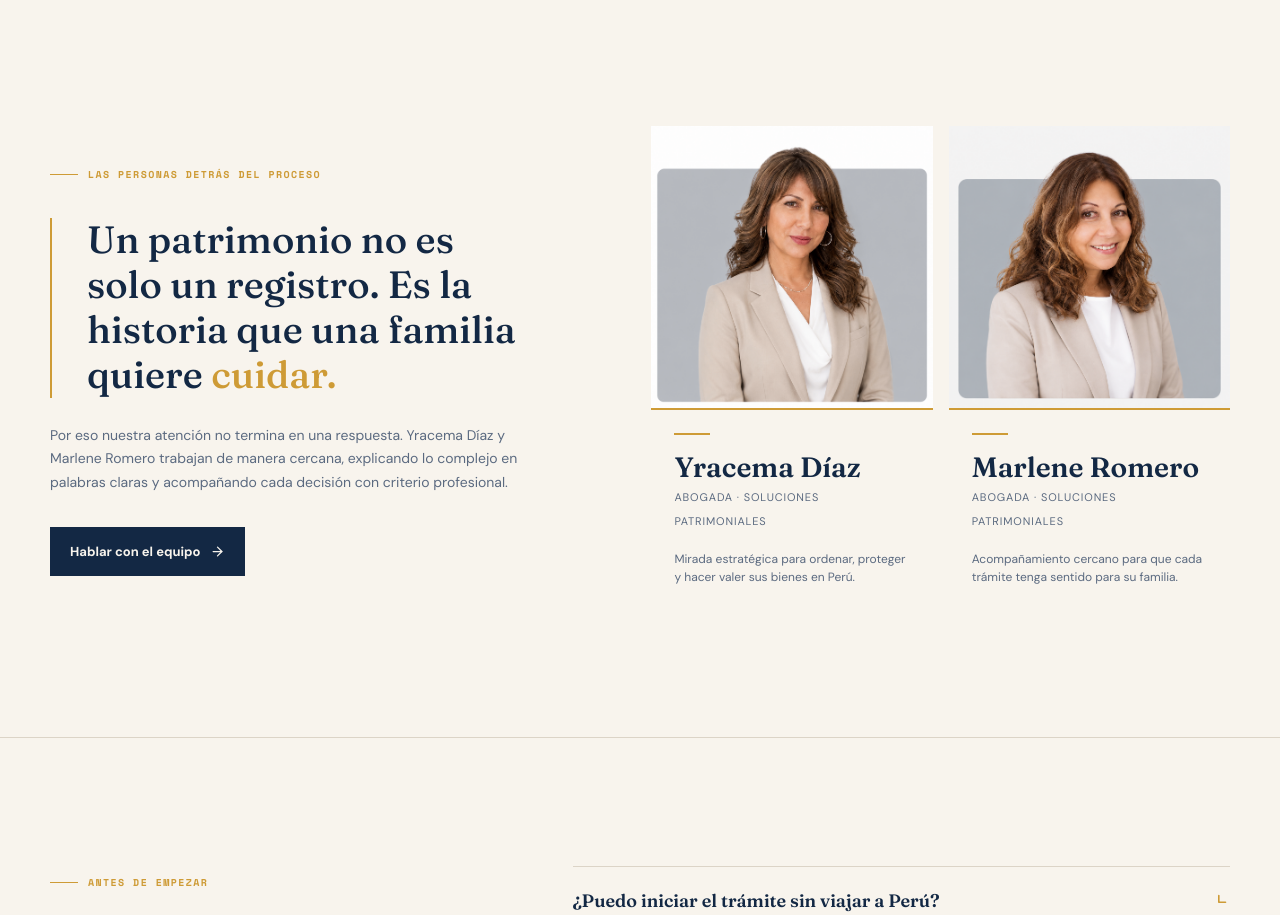
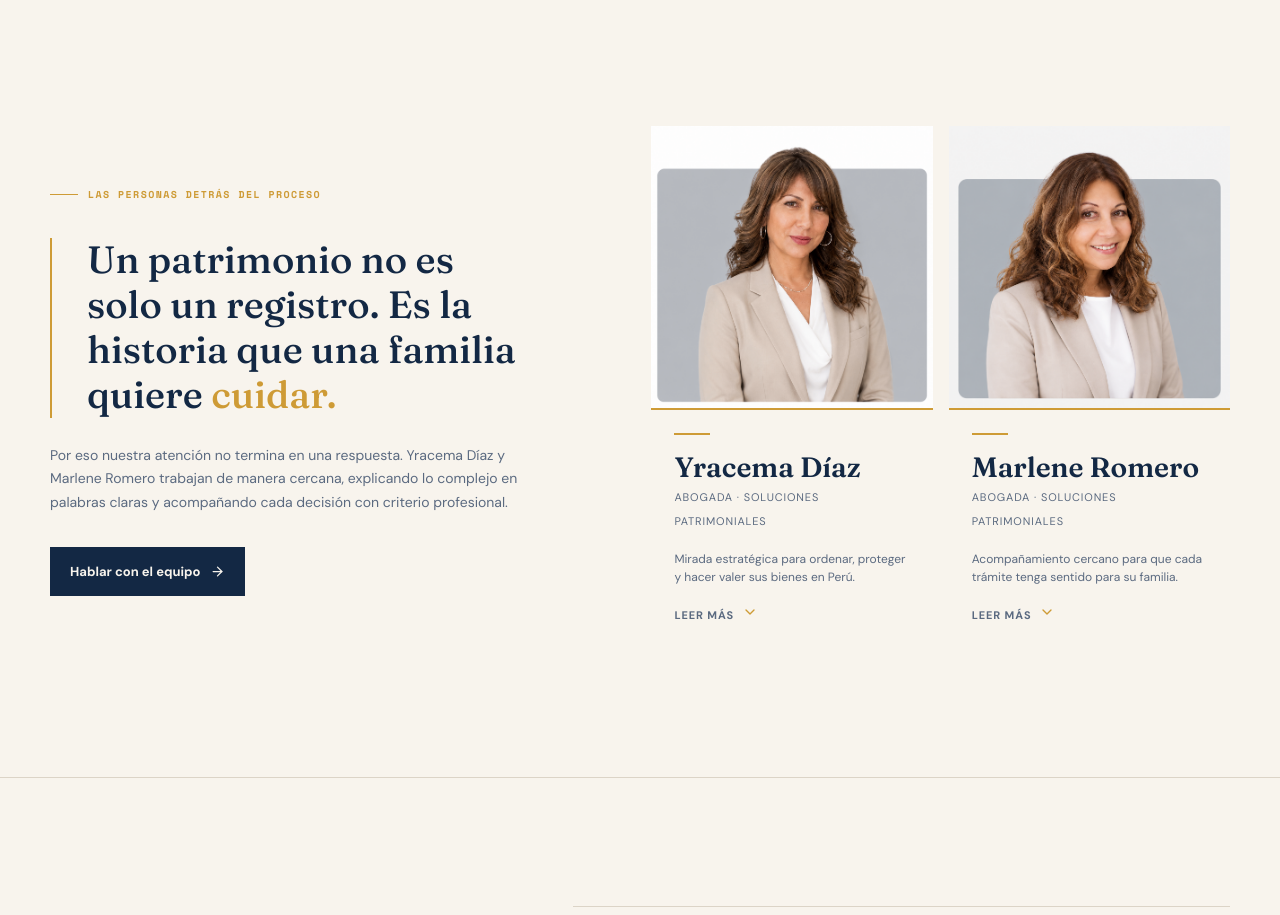
Before and after one commit to elektrorate/diaz-romero-landing, a React (Vite) app: page / in a window 1280 px wide. Shown: the part 3280-4195 px from the top of the page. Built offline with nearby package versions, Linux system fonts and the light colour scheme.

Commit message:
Perfil desplegable en tarjetas del equipo

```diff
--- a/src/App.tsx
+++ b/src/App.tsx
@@ -22,6 +22,23 @@ const patrimonyDetail = `${import.meta.env.BASE_URL}assets/patrimony-detail.jpg`
 const legalDetail = `${import.meta.env.BASE_URL}assets/legal-detail.jpg`;
 const attorneyYracema = `${import.meta.env.BASE_URL}yracema.png`;
 const attorneyMarlene = `${import.meta.env.BASE_URL}marlene.png`;
+
+const attorneys = [
+  {
+    name: 'Yracema Díaz',
+    photo: attorneyYracema,
+    role: 'Abogada · Soluciones patrimoniales',
+    short: 'Mirada estratégica para ordenar, proteger y hacer valer sus bienes en Perú.',
+    bio: 'Acompaña a peruanos en Estados Unidos en saneamiento físico y legal de inmuebles, sucesiones intestadas y división y partición de bienes. Su trabajo une el orden legal con la tranquilidad familiar: traduce procesos complejos en pasos claros, plazos definidos y decisiones seguras.',
+  },
+  {
+    name: 'Marlene Romero',
+    photo: attorneyMarlene,
+    role: 'Abogada · Soluciones patrimoniales',
+    short: 'Acompañamiento cercano para que cada trámite tenga sentido para su familia.',
+    bio: 'Se especializa en la atención virtual de familias peruanas en el exterior: declaratorias de herederos, regularización de inmuebles y partición de bienes. Se asegura de que cada persona entienda su caso, reciba seguimiento permanente y cierre cada etapa con respaldo documentado.',
+  },
+] as const;
 const phoneUs = '+17869403621';
 const phonePe = '+51997930932';
 const email = 'diazyromerosolucionespatrimonialesperu@gmail.com';
@@ -70,6 +87,7 @@ function App() {
   const [menuOpen, setMenuOpen] = useState(false);
   const [openFaq, setOpenFaq] = useState<number | null>(0);
   const [openService, setOpenService] = useState<number | null>(null);
+  const [openAttorney, setOpenAttorney] = useState<number | null>(null);
   const [submitted, setSubmitted] = useState(false);
 
   useEffect(() => {
@@ -206,14 +224,21 @@ function App() {
               <a href="#contacto" className="dark-button mt-8" data-testid="link-team-contact">Hablar con el equipo <ArrowRight size={15} /></a>
             </div>
             <div className="attorney-grid reveal delay-1">
-              <article className="attorney-card" data-testid="card-attorney-yraza">
-                <img src={attorneyYracema} alt="Yracema Díaz" className="attorney-photo" />
-                <div className="attorney-card-body"><div className="attorney-line" /><h3>Yracema Díaz</h3><span>Abogada · Soluciones patrimoniales</span><p>Mirada estratégica para ordenar, proteger y hacer valer sus bienes en Perú.</p></div>
-              </article>
-              <article className="attorney-card" data-testid="card-attorney-marlene">
-                <img src={attorneyMarlene} alt="Marlene Romero" className="attorney-photo" />
-                <div className="attorney-card-body"><div className="attorney-line" /><h3>Marlene Romero</h3><span>Abogada · Soluciones patrimoniales</span><p>Acompañamiento cercano para que cada trámite tenga sentido para su familia.</p></div>
-              </article>
+              {attorneys.map((attorney, index) => (
+                <article className="attorney-card" key={attorney.name} data-testid={`card-attorney-${index === 0 ? 'yraza' : 'marlene'}`}>
+                  <img src={attorney.photo} alt={attorney.name} className="attorney-photo" />
+                  <div className="attorney-card-body">
+                    <div className="attorney-line" />
+                    <h3>{attorney.name}</h3>
+                    <span>{attorney.role}</span>
+                    <p>{attorney.short}</p>
+                    <button className={`attorney-toggle ${openAttorney === index ? 'open' : ''}`} onClick={() => setOpenAttorney(openAttorney === index ? null : index)} aria-expanded={openAttorney === index} data-testid={`button-attorney-toggle-${index}`}>
+                      <span>{openAttorney === index ? 'Leer menos' : 'Leer más'}</span><ChevronDown size={16} />
+                    </button>
+                    {openAttorney === index && <p className="attorney-expand" data-testid={`text-attorney-bio-${index}`}>{attorney.bio}</p>}
+                  </div>
+                </article>
+              ))}
             </div>
           </div>
         </section>
--- a/src/index.css
+++ b/src/index.css
@@ -193,6 +193,11 @@ body {
 .attorney-card h3 { margin: 0; font: 600 28px var(--app-font-serif); color: hsl(var(--primary)); }
 .attorney-card span { margin-top: 5px; color: hsl(var(--muted-foreground)); font-size: 11px; letter-spacing: .08em; text-transform: uppercase; }
 .attorney-card p { margin: 18px 0 0; color: hsl(var(--muted-foreground)); font-size: 12px; line-height: 1.5; }
+.attorney-toggle { display: inline-flex; align-items: center; gap: 8px; margin-top: 16px; padding: 0; background: none; border: 0; color: hsl(var(--accent)); font-size: 11px; font-weight: 700; letter-spacing: .1em; text-transform: uppercase; cursor: pointer; }
+.attorney-toggle svg { transition: transform .3s ease; }
+.attorney-toggle:hover { color: hsl(41 65% 48%); }
+.attorney-toggle.open svg { transform: rotate(180deg); }
+.attorney-card .attorney-expand { margin: 16px 0 0; border-top: 1px solid hsl(var(--border)); padding-top: 16px; }
 .faq-grid { display: grid; grid-template-columns: .75fr 1.25fr; gap: clamp(45px, 10vw, 150px); }
 .faq-list { border-top: 1px solid hsl(var(--border)); }
 .faq-item { border-bottom: 1px solid hsl(var(--border)); }
```
Also changed, not shown: 1 other file (tests, documents, lock files or other folders).
